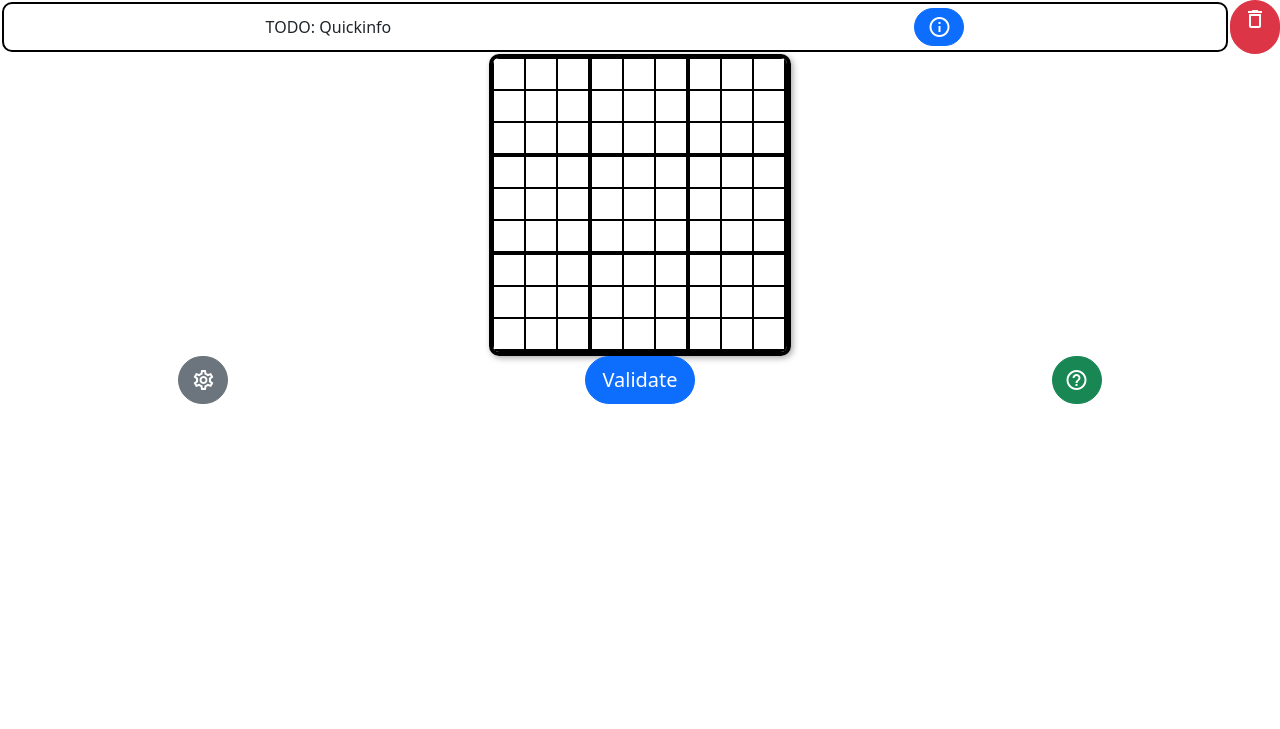
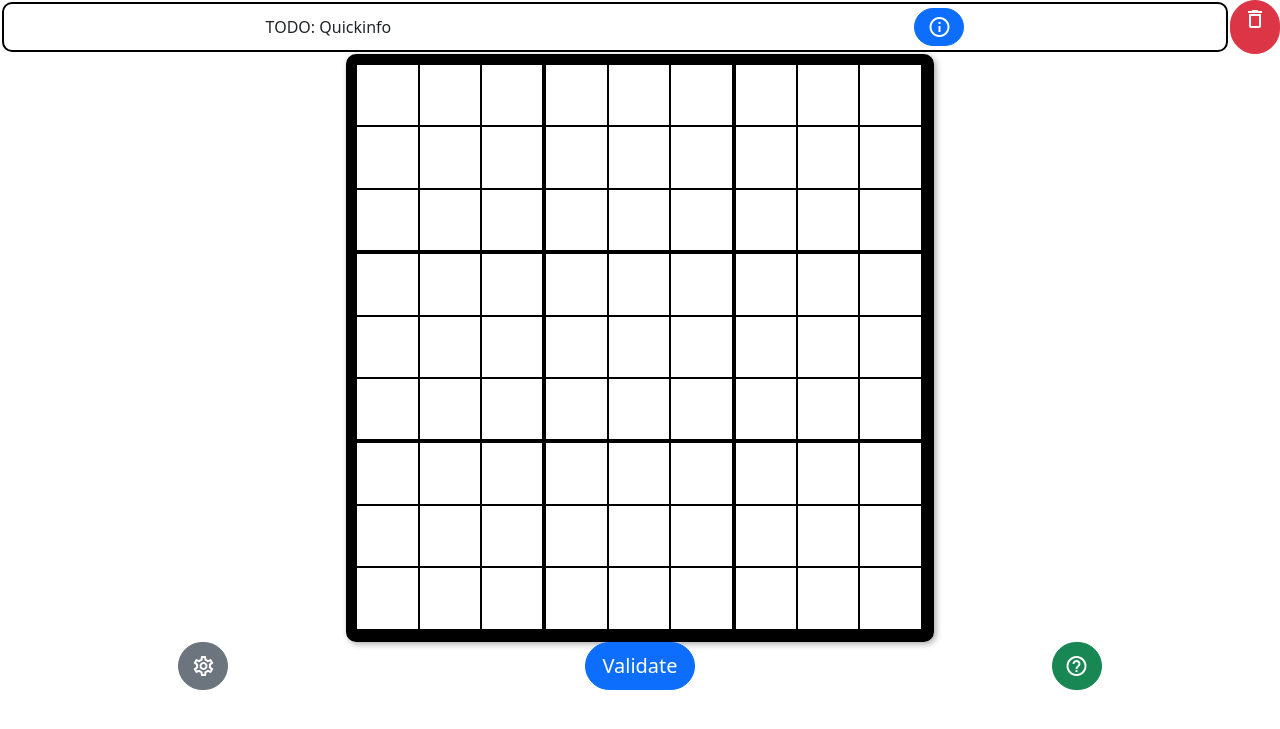
Before and after one commit to LucRome/Studienarbeit-Sudoku-Helper, a Django app: page / in a window 1280 px wide. Shown: the part 56-785 px from the top of the page. Run offline with Django 3.2, Linux system fonts and the light colour scheme.

Commit message:
Sudoku Form: Grow with Screen Size
- TODO Fine-tuning, also increase Font size of all elements

```diff
--- a/src/backend/sudoku_helper/static/css/sudoku.css
+++ b/src/backend/sudoku_helper/static/css/sudoku.css
@@ -1,7 +1,7 @@
 /* Outer Border and Shadow */
 .sudoku {
   border-radius: 10px;
-  border: 4px solid black;
+  border: 10px solid black;
   width: fit-content;
   overflow: hidden;
   padding: 0px;
@@ -9,13 +9,29 @@
 }
 
 .sudoku input {
-    padding: 0px;
-    border: 1px solid black;
-    margin: 0px;
-    border-radius: 0px;
-    width: 2em;
-    height: 2em;
-    text-align: center;
+  padding: 0px;
+  border: 1px solid black;
+  margin: 0px;
+  border-radius: 0px;
+  text-align: center;
+  font-size: 90%;
+}
+
+/* Input Widths */
+@media screen and (orientation: landscape) {
+  .sudoku input {
+    width: 7.8vh;
+    height: 7.8vh;
+    font-size: 7vh;
+  }
+}
+
+@media screen and (orientation: portrait) {
+  .sudoku input {
+    width: 10vw;
+    height: 10vw;
+    font-size: 9vw;
+  }
 }
 
 /* Remove the Input Highlighter */
```
